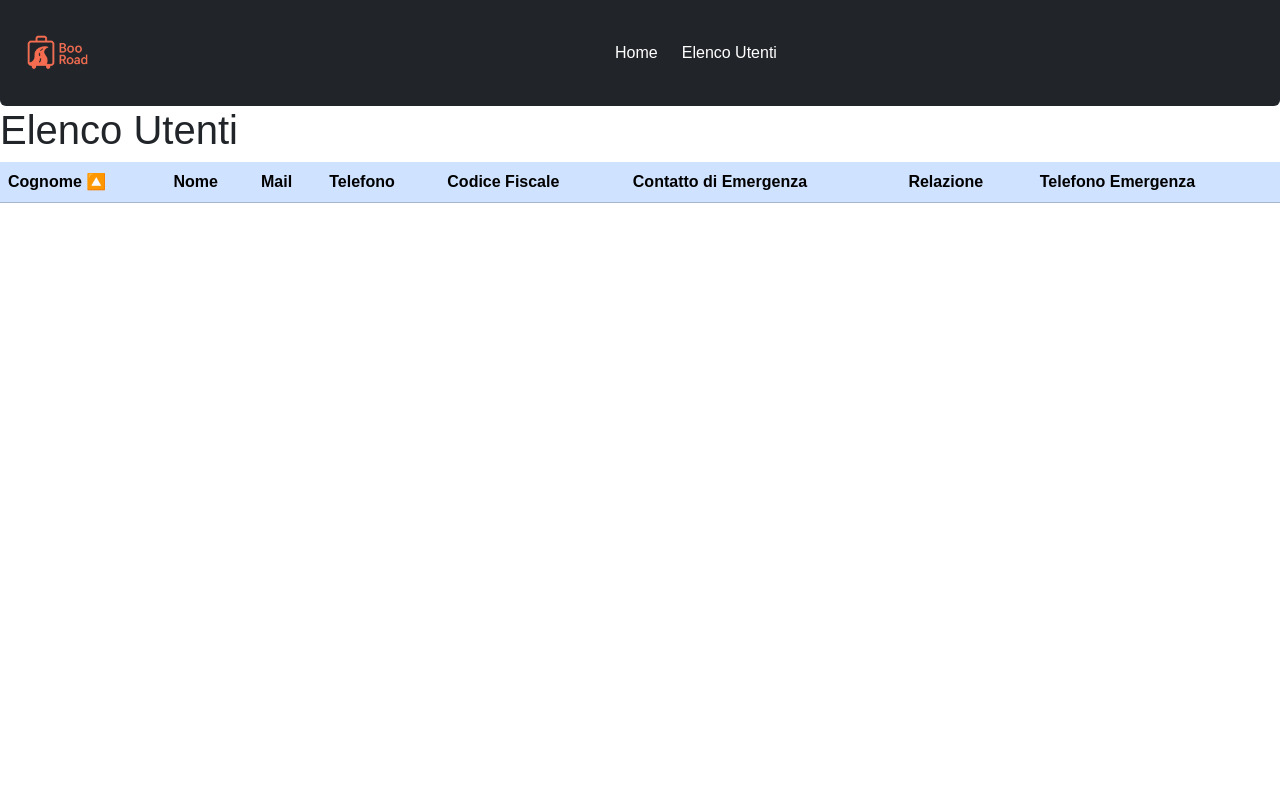
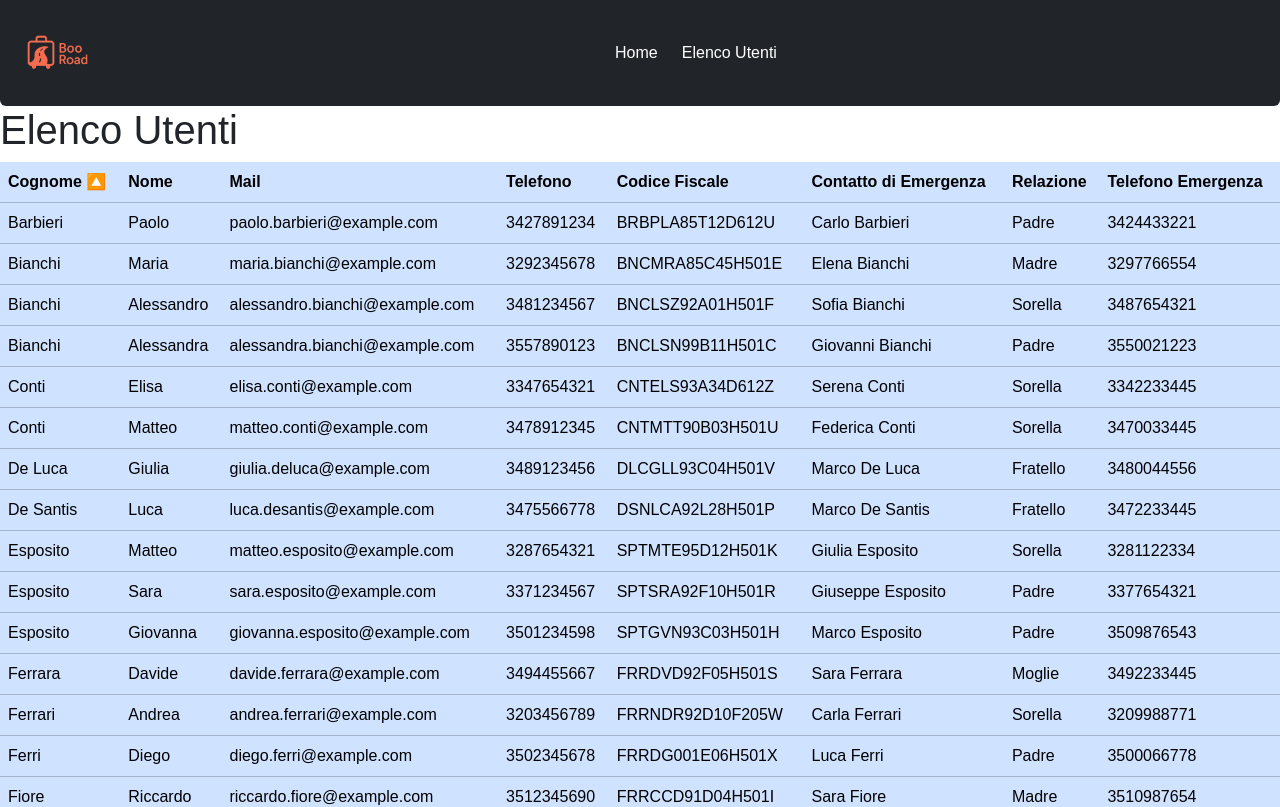
Before and after one commit to mattiacoli/BooRoad, a React (Vite) app: page /elenco_utenti in a window 1280 px wide. Shown: the top 807 px of the page. Built offline with nearby package versions, Linux system fonts and the light colour scheme.

Commit message:
Refactor sorting logic for UsersContacts to improve readability

```diff
--- a/src/pages/UsersContacts.jsx
+++ b/src/pages/UsersContacts.jsx
@@ -36,8 +36,8 @@ export default function UsersContacts() {
         </thead>
         <tbody>
 
-          {data.flatMap((trip) => {
-            trip.partecipanti
+          {data
+            .flatMap((trip) => trip.partecipanti)
             .sort((a, b) => {
               if (sortDirection === "asc") {
                 return a.cognome.localeCompare(b.cognome);
@@ -58,7 +58,6 @@ export default function UsersContacts() {
                   <td>{user.contattoEmergenza.telefono}</td>
                 </tr>
               );
-              });
             })}
         </tbody>
       </table>
```
Lines whose indentation alone changed are shown as unchanged.
